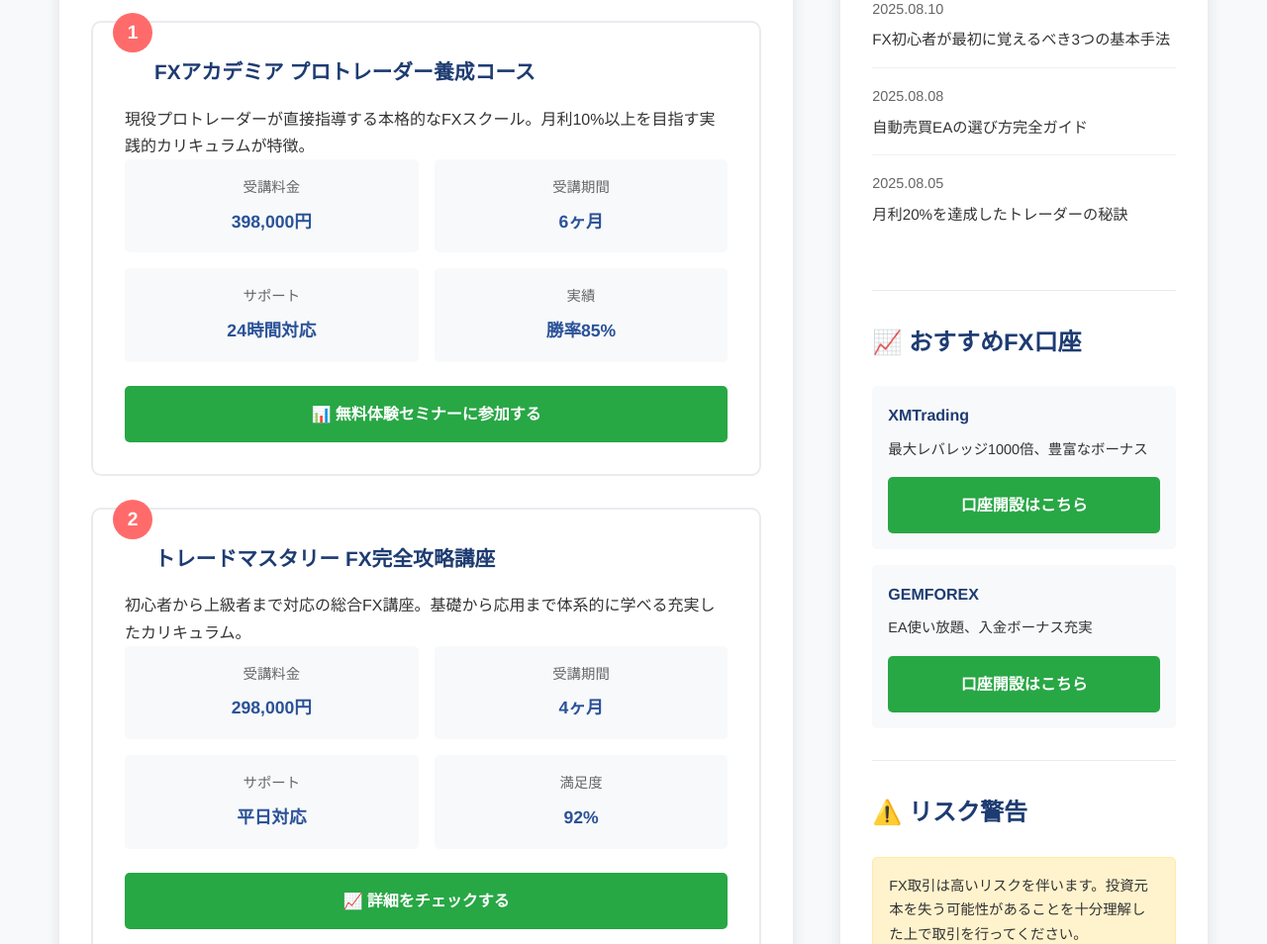
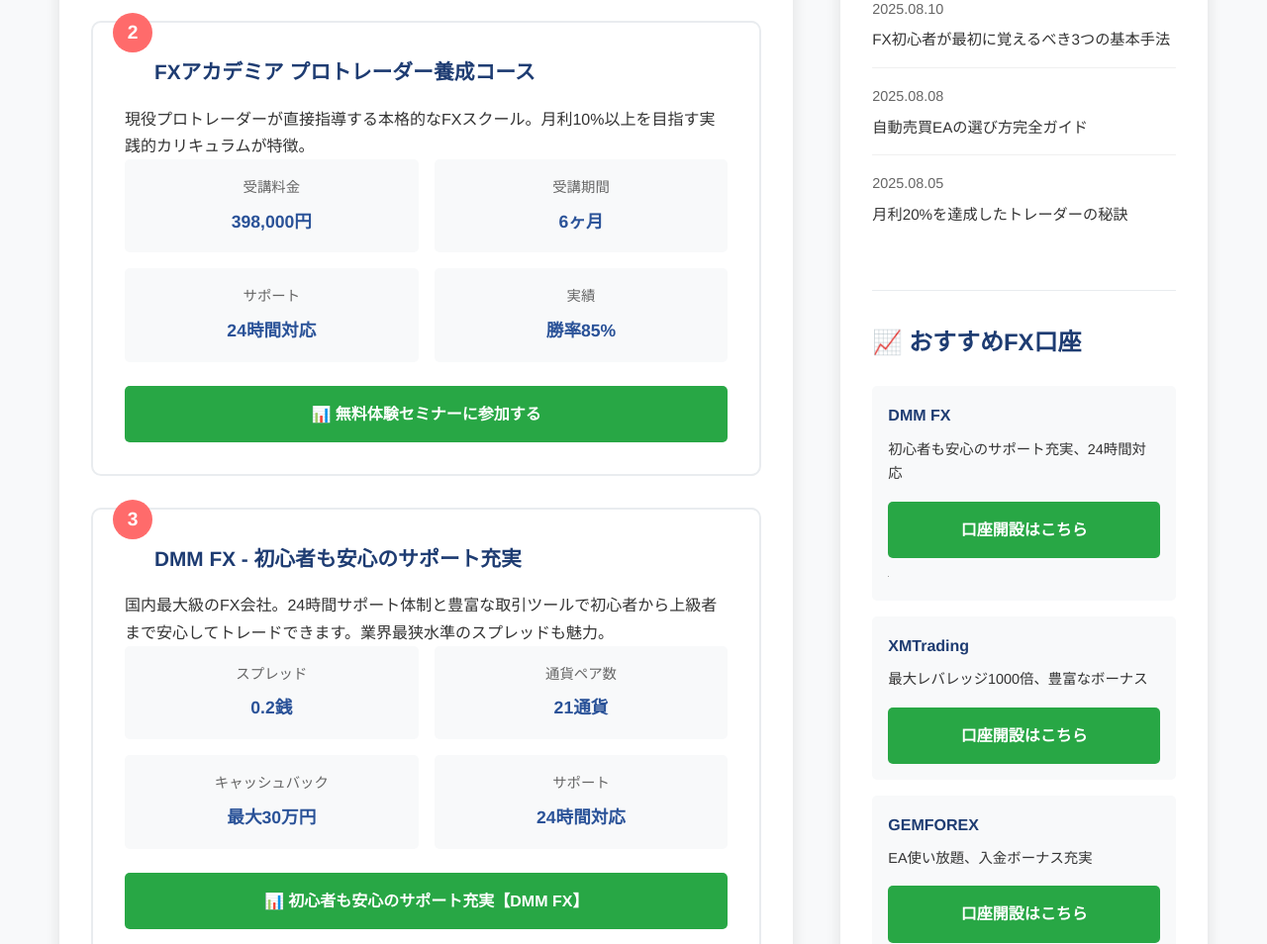
Before and after one commit to huku-art/fx-master-dojo, a plain HTML site: page index.html in a window 1280 px wide. Shown: the part 633-1587 px from the top of the page at 99% size. Drawn offline with Linux system fonts and the light colour scheme; grey boxes are pictures that could not be loaded.

Commit message:
DMM FX追加

```diff
--- a/index.html
+++ b/index.html
@@ -463,7 +463,58 @@
             <div class="content-grid">
                 <article class="main-content">
                     <section id="ranking" class="ranking">
-                        <h2>🏆 FXスクール・教材 おすすめランキング</h2>
+                        <h2>🏆 おすすめFX口座・スクール ランキング</h2>
+
+                        <div class="rank-item">
+                            <div class="rank-number">2</div>
+                            <h4>FXアカデミア プロトレーダー養成コース</h4>
+                            <p>現役プロトレーダーが直接指導する本格的なFXスクール。月利10%以上を目指す実践的カリキュラムが特徴。</p>
+                            <div class="rank-features">
+                                <div class="feature">
+                                    <div class="feature-label">受講料金</div>
+                                    <div class="feature-value">398,000円</div>
+                                </div>
+                                <div class="feature">
+                                    <div class="feature-label">受講期間</div>
+                                    <div class="feature-value">6ヶ月</div>
+                                </div>
+                                <div class="feature">
+                                    <div class="feature-label">サポート</div>
+                                    <div class="feature-value">24時間対応</div>
+                                </div>
+                                <div class="feature">
+                                    <div class="feature-label">実績</div>
+                                    <div class="feature-value">勝率85%</div>
+                                </div>
+                            </div>
+                            <a href="#" class="affiliate-button">📊 無料体験セミナーに参加する</a>
+                        </div>
+
+                        <div class="rank-item">
+                            <div class="rank-number">3</div>
+                            <h4>DMM FX - 初心者も安心のサポート充実</h4>
+                            <p>国内最大級のFX会社。24時間サポート体制と豊富な取引ツールで初心者から上級者まで安心してトレードできます。業界最狭水準のスプレッドも魅力。</p>
+                            <div class="rank-features">
+                                <div class="feature">
+                                    <div class="feature-label">スプレッド</div>
+                                    <div class="feature-value">0.2銭</div>
+                                </div>
+                                <div class="feature">
+                                    <div class="feature-label">通貨ペア数</div>
+                                    <div class="feature-value">21通貨</div>
+                                </div>
+                                <div class="feature">
+                                    <div class="feature-label">キャッシュバック</div>
+                                    <div class="feature-value">最大30万円</div>
+                                </div>
+                                <div class="feature">
+                                    <div class="feature-label">サポート</div>
+                                    <div class="feature-value">24時間対応</div>
+                                </div>
+                            </div>
+                            <a href="https://px.a8.net/svt/ejp?a8mat=44WLF4+9U8XPU+1WP2+6BMG2" rel="nofollow" class="affiliate-button">📊 初心者も安心のサポート充実【DMM FX】</a>
+                            <img border="0" width="1" height="1" src="https://www17.a8.net/0.gif?a8mat=44WLF4+9U8XPU+1WP2+6BMG2" alt="">
+                        </div>
 
                         <div class="rank-item">
                             <div class="rank-number">1</div>
@@ -516,7 +567,7 @@
                         </div>
 
                         <div class="rank-item">
-                            <div class="rank-number">3</div>
+                            <div class="rank-number">4</div>
                             <h4>FXリッチクラブ オンラインスクール</h4>
                             <p>月額制でリーズナブルにFXを学習できるオンラインスクール。豊富な動画コンテンツと実践的な課題が魅力。</p>
                             <div class="rank-features">
@@ -678,6 +729,12 @@
 
                     <div class="sidebar-section">
                         <h3>📈 おすすめFX口座</h3>
+                        <div style="background: #f8f9fa; padding: 1rem; border-radius: 5px; margin-bottom: 1rem;">
+                            <h4 style="margin-bottom: 0.5rem; color: #1e3c72;">DMM FX</h4>
+                            <p style="font-size: 0.9rem; margin-bottom: 1rem;">初心者も安心のサポート充実、24時間対応</p>
+                            <a href="https://px.a8.net/svt/ejp?a8mat=44WLF4+9U8XPU+1WP2+6BMG2" rel="nofollow" class="affiliate-button" style="margin: 0;">口座開設はこちら</a>
+                            <img border="0" width="1" height="1" src="https://www17.a8.net/0.gif?a8mat=44WLF4+9U8XPU+1WP2+6BMG2" alt="">
+                        </div>
                         <div style="background: #f8f9fa; padding: 1rem; border-radius: 5px; margin-bottom: 1rem;">
                             <h4 style="margin-bottom: 0.5rem; color: #1e3c72;">XMTrading</h4>
                             <p style="font-size: 0.9rem; margin-bottom: 1rem;">最大レバレッジ1000倍、豊富なボーナス</p>
```
